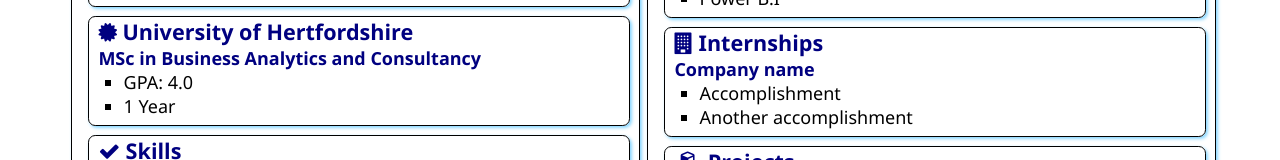
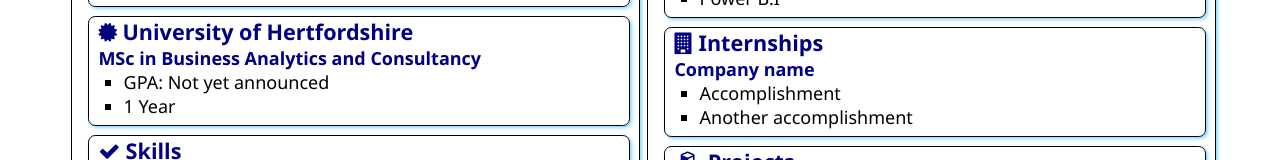
Before and after one commit to Himmatsingh01/SATechnicalOnboarding1, a plain HTML site: page src/index.html in a window 1280 px wide. Shown: the part 189-349 px from the top of the page. Drawn offline with Linux system fonts and the light colour scheme.

Commit message:
Update index.html

```diff
--- a/src/index.html
+++ b/src/index.html
@@ -35,7 +35,7 @@
                     </h2>
                     <h3>MSc in Business Analytics and Consultancy</h3>
                     <ul>
-                        <li>GPA: 4.0</li>
+                        <li>GPA: Not yet announced</li>
                         <li>1 Year</li>
                     </ul>
                 </div>
```
